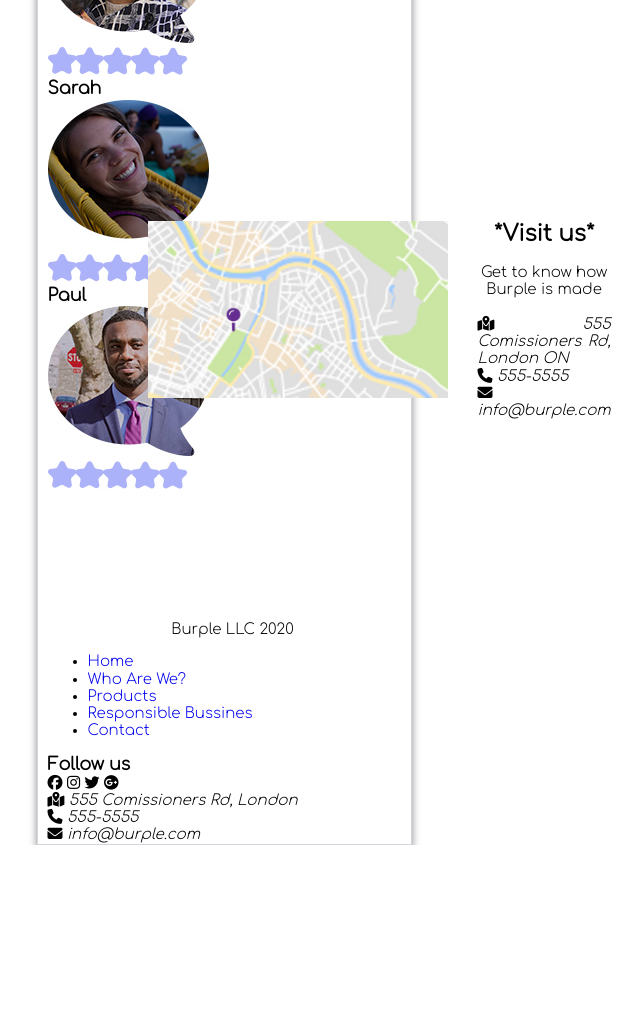
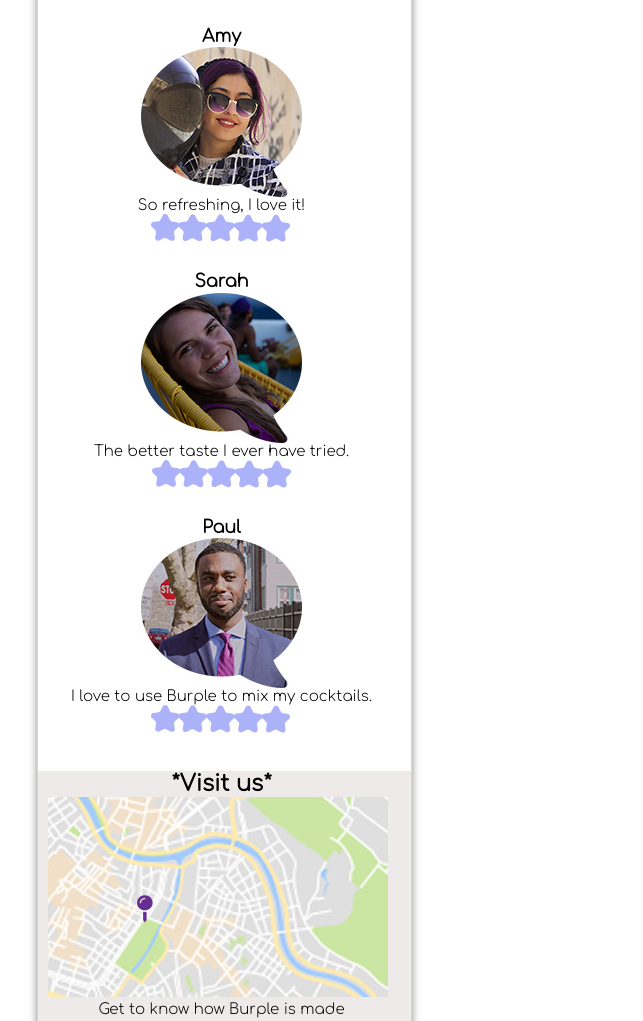
Before and after one commit to tfaaguilar/Aguilar_Estefania_FIP_Burple, a plain HTML site: page index.html in a window 1280 px wide. Shown: the part 3802-4823 px from the top of the page, without its empty margins (416-1059 px from the left). Before the commit the page ends 4647 px from the top, so only its background shows below. Drawn offline with Linux system fonts and the light colour scheme.

Commit message:
Updating

```diff
--- a/css/main.css
+++ b/css/main.css
@@ -187,7 +187,7 @@ a {
     margin-bottom: 50px;
 }
 
-h2, p {
+h2, h3, p {
     text-align: center;
 }
 
@@ -197,12 +197,17 @@ h2, p {
 }
 
 #products-con2 {
-  margin-bottom: 400px;
+  margin-bottom: 550px;
   display: block;
+
 }
 
 #products-con2 div {
   margin-bottom: 20px;
+}
+
+#promotional-con2 {
+    background-color: #dbd7d7;
 }
 
 #company {
@@ -210,6 +215,51 @@ h2, p {
     margin-bottom: 20px;
 }
 
+#products-con3 {
+  display: flex;
+  flex-direction: column;
+  align-items: center;
+}
+
+#products-con3 div {
+  display: flex;
+  flex-direction: column;
+  align-items: center;
+  margin-bottom: 20px;
+}
+
+#products-con3 img {
+  display: block;
+  margin: 0 auto;
+}
+
+#products-con3 div {
+  margin-bottom: 30px;
+}
+
+#promotional-con3 {
+  margin-top: 400px;
+  display: block;
+  background-color: #eeeaea;
+  margin-bottom: 20px;
+}
+
+#burple-logo-footer {
+    width: 30%;
+    position: relative;
+    margin-left: 80px;
+}
+
+#footer-nav ul {
+  list-style-type: none;
+  margin: 40px;
+
+}
+
+#footer-nav li {
+
+  margin-right: 20px;
+}
 
 
 
--- a/index.html
+++ b/index.html
@@ -128,10 +128,10 @@
         <div class="col-span-full m-col-start-10 m-col-satr-10 m-col-end-13 l-col-start-6 l-col-end-11">
 
             <h2>*Top it off with Burple!*</h2>
-                <h3>Sparkling Lion</h3>
+                <h3>Sparkling Lion</h3><br>
                 <p>You will need:</p>
                 <p><br>*Ginebra<br>*BURPLE Grape<br>*Ice</p>
-                <p>Mix all the ingredients using a blender and enjoy!</p>
+                <p>Mix all the ingredients using a blender and enjoy!</p><br>
 
                 <a class="log-in" id="more-recipes" href="#"><h3>More recipes</h3>
                 </a>
@@ -148,18 +148,21 @@
         <div class="col-span-full m-col-span-3">
             <h3>Amy</h3>
             <img src="images/person1.jpg" id="amy">
+            <p>So refreshing, I love it!</p>
             <img src="images/Stars.jpg" id="stars1">
         </div>
 
         <div class="col-span-full m-col-span-3">
             <h3>Sarah</h3>
             <img src="images/person3.jpg" id="sarah">
+            <p>The better taste I ever have tried.</p>
             <img src="images/Stars.jpg" id="stars2">
         </div>
 
         <div class="col-span-full m-col-span-3">
             <h3>Paul</h3>
             <img src="images/person2.jpg" id="paul">
+            <p>I love to use Burple to mix my  cocktails.</p>
             <img src="images/Stars.jpg" id="stars3">
         </div>
     </section>
@@ -167,11 +170,12 @@
     <section class="grid-con" id="promotional-con3">
         <h2 class="hidden">Location</h2>
         <div class="col-span-full m-col-start-1 m-col-end-10 l-col-start-2 l-col-end-6">
+            <h2>*Visit us*</h2>
             <img src="images/M_Map.jpg" id="map">
         </div>
 
         <div class="col-span-full m-col-start-10 m-col-satr-10 m-col-end-13 l-col-start-6 l-col-end-11">
-            <h2>*Visit us*</h2><br>
+
                 <p>Get to know how Burple is made</p><br>
                 <i class="fa-solid fa-map-location-dot"></i>
                 <i>555 Comissioners Rd, London ON</i><br>
@@ -187,13 +191,10 @@
     <footer class="grid-con" id="footer-con-full">
         <div class="col-span-full">
             <section class="footer-logo">
+                <img src="images/BURPLE_Logo.svg" id="burple-logo-footer" alt="logo">
                 <h3 class="hidden">Footer logo</h3>
 
-            <p>Burple LLC 2020</p>
             </section>
-
-
-
                 <nav id="footer-nav">
                     <h2 class="hidden">Footer Navigation</h2>
                     <ul>
```
